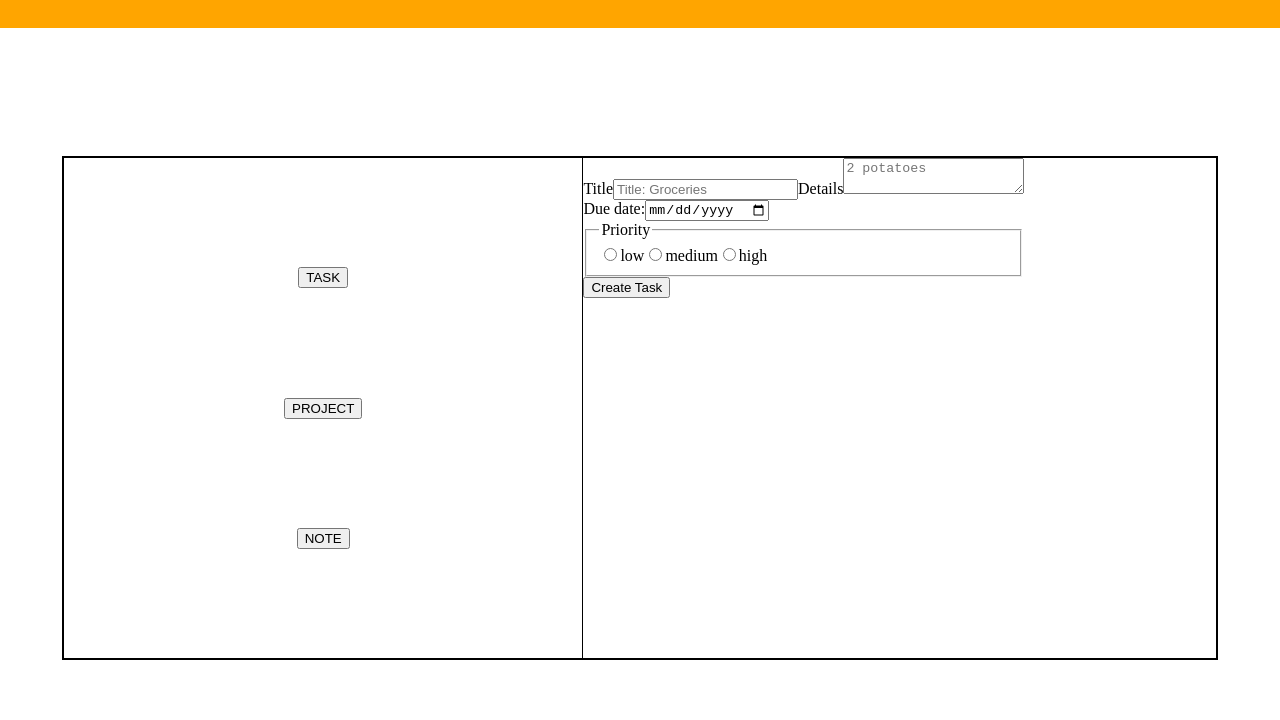
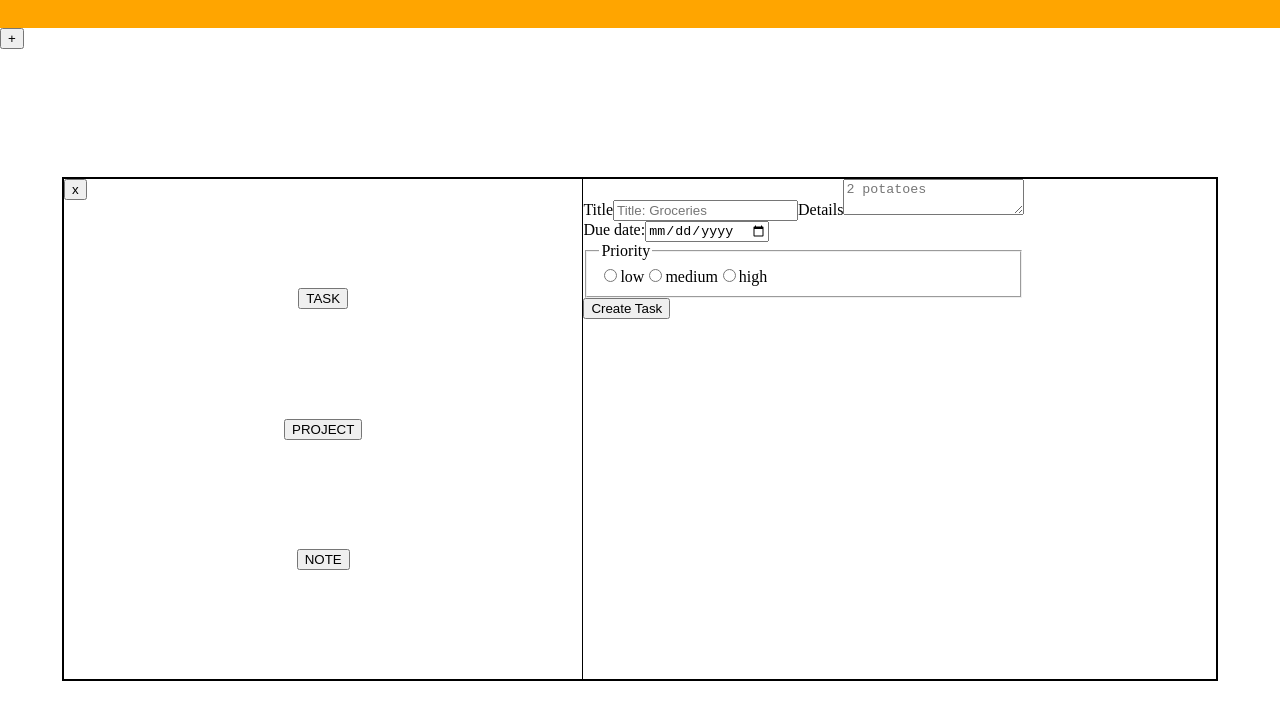
Before and after one commit to Bertmoss/top_to-do-application, a website built with webpack: page dist/index.html in a window 1280 px wide. Shown: the part 72-792 px from the top of the page. Built offline with nearby package versions, Linux system fonts and the light colour scheme.

Commit message:
Add hide and display modal button

```diff
--- a/src/main/main.js
+++ b/src/main/main.js
@@ -1,11 +1,18 @@
 import {modal} from "./modal/modal";
 import {display} from "./display/display"
-
+import { noteButton } from "./modal/__side/modal__side";
 
 const mainDiv = document.createElement("main");
 mainDiv.classList.add("main");
 
+const addBtn = document.createElement("button");
+addBtn.setAttribute("type", "button");
+addBtn.textContent = "+"
+addBtn.addEventListener("click", () => {
+  modal.classList.remove("main__modal--hidden")
+})
 
+mainDiv.appendChild(addBtn);
 mainDiv.appendChild(modal);
 mainDiv.appendChild(display);
 
--- a/src/main/modal/modal.js
+++ b/src/main/modal/modal.js
@@ -6,14 +6,29 @@ import {noteForm} from "./__form/modal__form--note"
 let modal = document.createElement("div")
 modal.classList.add("modal", "main__modal");
 
+let closeBtn = document.createElement("button");
+closeBtn.setAttribute("type", "button");
+closeBtn.setAttribute("style", "position:absolute") /* has to be moved to scss!!! */
+closeBtn.textContent = "x";
+modal.appendChild(closeBtn);
 
+function hideModal() {
+  removeForm();
+  formContainer.appendChild(taskForm);
+  modal.classList.add("main__modal--hidden");
+}
+closeBtn.addEventListener("click", hideModal)
+
+/* side */
 modal.appendChild(side.sideDiv);
 
+/* form on initial load */
 let formContainer = document.createElement("div");
 formContainer.appendChild(taskForm);
 formContainer.classList.add("modal__form")
 modal.appendChild(formContainer);
 
+/* remove form func */
 function removeForm() {
   while (formContainer.firstChild) {
     formContainer.firstChild.reset()
@@ -21,6 +36,7 @@ function removeForm() {
   }
 }
 
+/* side button event listeners */
 side.taskButton.addEventListener("click", () =>{
   removeForm();
   formContainer.appendChild(taskForm);
--- a/src/main/modal/modal.scss
+++ b/src/main/modal/modal.scss
@@ -8,3 +8,6 @@
   margin: 10% auto;
 
 }
+.main__modal--hidden {
+  display: none;
+}
```
Also changed, not shown: dist/main.js, dist/output.css, 1 other file.
